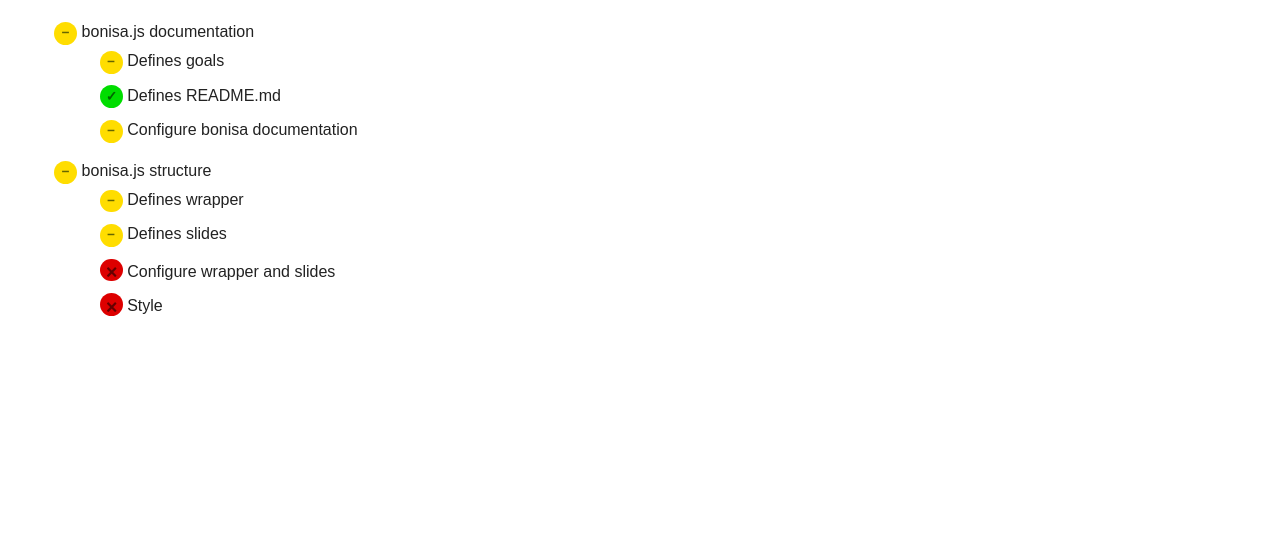
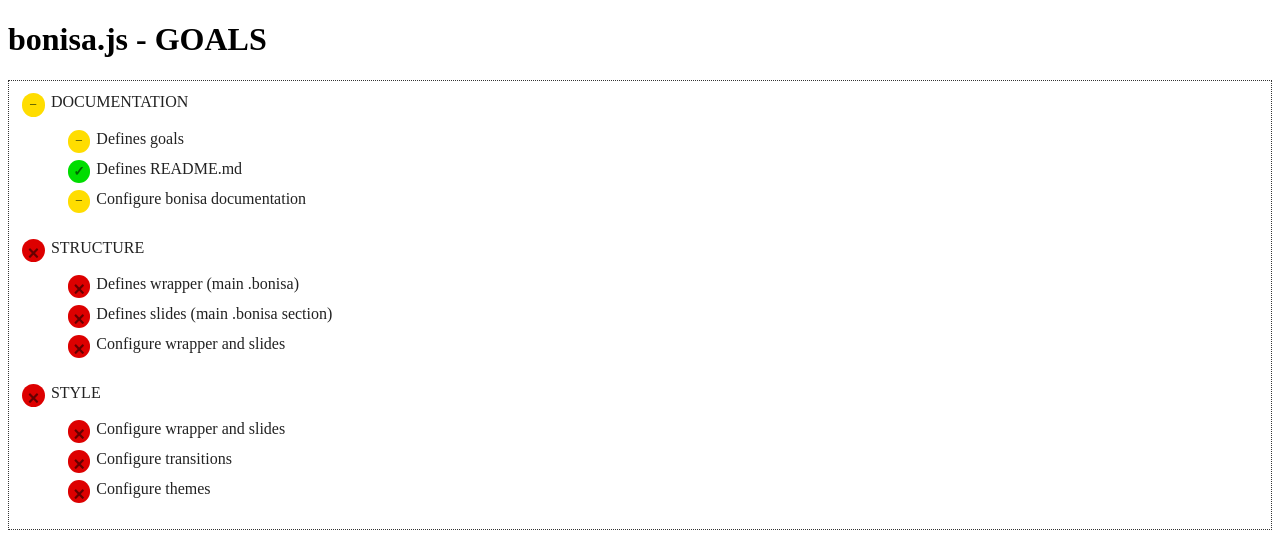
Before and after one commit to hudsonUriel/bonisa, a plain HTML site: page web/goals.html in a window 1280 px wide. Drawn offline with Linux system fonts and the light colour scheme.

Commit message:
Configure all GOALS to a Markdown file, showing it in a HTML configured page

```diff
--- a/web/GOALS.md
+++ b/web/GOALS.md
@@ -1,7 +1,7 @@
-* [IN PROGRESS] DOCUMENTATION
-    * [IN PROGRESS] Defines goals
+* [PROGRESS] DOCUMENTATION
+    * [PROGRESS] Defines goals
     * [OK] Defines README.md
-    * [IN PROGRESS] Configure bonisa documentation
+    * [PROGRESS] Configure bonisa documentation
 
 * [FUTURE] STRUCTURE
     * [FUTURE] Defines wrapper (main .bonisa)
--- a/web/goals.html
+++ b/web/goals.html
@@ -4,112 +4,14 @@
     <head>
         <title>BONISA GOALS</title>
         <meta charset="UTF-8">
-        <style>
-            li{
-                font-family: sans-serif;
-                list-style-type: none;
-                padding: 0.5%;
-                color: #222;
-            }
 
-            span{
-                display: inline-block;
-                width: 1.25em;
-                height: 1.25em;
-                padding: 0.25%;
+        <link rel="stylesheet" type="text/css" href="./style/goals.css"/>
 
-                border-radius: 100%;
-                background: #d55;
-                text-align: center;
-                font-weight: bold;
-                font-size: 0.85em;
-            }
-
-            .goal-progress{
-                background: #fd0;
-                color: #660;
-
-            }
-
-            .goal-ok{
-                background: #0d0;
-                color: #060;
-
-            }
-
-            .goal-future{
-                background: #d00;
-                color: #600;
-
-            }
-        </style>
-
-        <script>
-            window.onload = function(){
-                ok = document.getElementsByClassName('goal-ok');
-
-                progress = document.getElementsByClassName('goal-progress');
-
-                future = document.getElementsByClassName('goal-future');
-
-                for(let i = 0; i <ok.length; i++){
-                    ok[i].innerHTML = '&#10003;';
-                }
-
-                for(let i = 0; i < progress.length; i++){
-                    progress[i].innerHTML = '&#8722;';
-                }
-
-                for(let i = 0; i <future.length; i++){
-                    future[i].innerHTML = '&#128473;';
-                }
-
-            };
-        </script>
+        <script src="./js/goals.js"></script>
     </head>
     <body>
         <main id="wrapper">
-            <ol>
-                <li class="goal"><span class="goal-progress"></span>
-                    bonisa.js documentation
-                    <ol>
-                        <li class="goal"><span class="goal-progress"></span>
-                            Defines goals
-                        </li>
-
-                        <li class="goal"><span class="goal-ok"></span>
-                            Defines README.md
-                        </li>
-
-                        <li class="goal"><span class="goal-progress"></span>
-                            Configure bonisa documentation
-                        </li>
-                    </ol>
-                </li>
-
-                <li class="goal"><span class="goal-progress"></span>
-                    bonisa.js structure
-                    <ol>
-                        <li class="goal"><span class="goal-progress"></span>
-                            Defines wrapper
-                        </li>
-
-                        <li class="goal"><span class="goal-progress"></span>
-                            Defines slides
-                        </li>
-
-                        <li class="goal"><span class="goal-future"></span>
-                            Configure wrapper and slides
-                        </li>
-
-                        <li class="goal"><span class="goal-future"></span>
-                            Style
-                        </li>
-                    </ol>
-                </li>
-
-
-            </ol>
+            <h1>bonisa.js - GOALS</h1>
         </main>
     </body>
 </html>
--- /dev/null
+++ b/web/js/goals.js
@@ -0,0 +1,74 @@
+/*!
+ * bonisa.js
+ * AGPL-3.0 licensed
+ *
+ *
+ * --> this file contains the AJAX configurations
+ *     to use GOALS.md file as HTML
+ */
+
+window.onload = function(){
+    // using AJAX to open GOALS.md
+        // new XMLHttpRequest object
+        var fileRequest = new XMLHttpRequest();
+
+        // opening file
+        fileRequest.open('GET', './GOALS.md');
+
+        // when state changes
+        fileRequest.onreadystatechange = function(){
+            // if the Server responds
+            if(fileRequest.readyState == 4){
+                // creates HTML main list (ol) and appends
+                mainList = document.createElement('ol');
+                document.getElementById('wrapper').appendChild(mainList);
+
+                // get the response text and configures it
+                goals = fileRequest.responseText;
+                goals = goals.split('*');
+
+                // creates the list
+                goals.forEach(function(li){
+                    value = li.split(']')[1];
+                    cls = li.split(']')[0].replace('[', '');
+
+                    // if value is not null
+                    if(value){
+                        // cretes te the current item (li)
+                        item = document.createElement('li');
+
+                        // creates the span and appends it
+                        span = document.createElement('span');
+                        span.className = 'goal-' + cls.toString().replace(' ', '').toLocaleLowerCase();
+
+                        // put the text in span
+                        if(span.className == 'goal-ok'){span.innerHTML = '&#10003;'}
+                        else if(span.className == 'goal-progress'){span.innerHTML = '&#8722;'}
+                        else if(span.className == 'goal-future'){span.innerHTML = '&#128473;'}
+
+                        // innerHTML
+
+                        item.innerHTML = value;
+                        item.appendChild(span);
+
+                        // appends
+                            // if the text is in UPPERCASE
+                            if(value.toString() == value.toLocaleString().toUpperCase()){
+                                // appends item in mainList
+                                mainList.appendChild(item);
+
+                                // creates new list and appends in item
+                                list = document.createElement('ol');
+                                item.appendChild(list);
+                            } else{
+                                list.appendChild(item);
+                            }
+                    }
+                });
+            }
+        };
+
+    // sends the request
+    fileRequest.send();
+
+};
--- /dev/null
+++ b/web/style/goals.css
@@ -0,0 +1,65 @@
+/*!
+ * bonisa.js
+ * AGPL-3.0 licensed
+ *
+ *
+ * --> this file configures the goals.html file,
+ *     which shows all bonisa project goals and its status
+ */
+
+/* resets the navigator */
+*{
+    font-family: 'sans-serif';
+}
+
+/* configures the lists */
+li{
+    list-style-type: none;
+    padding: 0.5%;
+    color: #222;
+}
+
+li ol{
+    margin: 1% 0;
+}
+
+#wrapper>ol{
+    padding: 0.5%;
+    border: dotted 0.1em #333;
+}
+
+/* configures the span */
+span{
+    display: inline-block;
+    width: 1.25em;
+    height: 1.25em;
+    padding: 0.25%;
+    margin-right: 0.5%;
+
+    float: left;
+    border-radius: 100%;
+    background: #d55;
+    text-align: center;
+    font-weight: bold;
+    font-size: 0.85em;
+}
+
+/* configures all possible spans by status */
+
+.goal-progress{
+    background: #fd0;
+    color: #660;
+
+}
+
+.goal-ok{
+    background: #0d0;
+    color: #060;
+
+}
+
+.goal-future{
+    background: #d00;
+    color: #600;
+
+}
```
